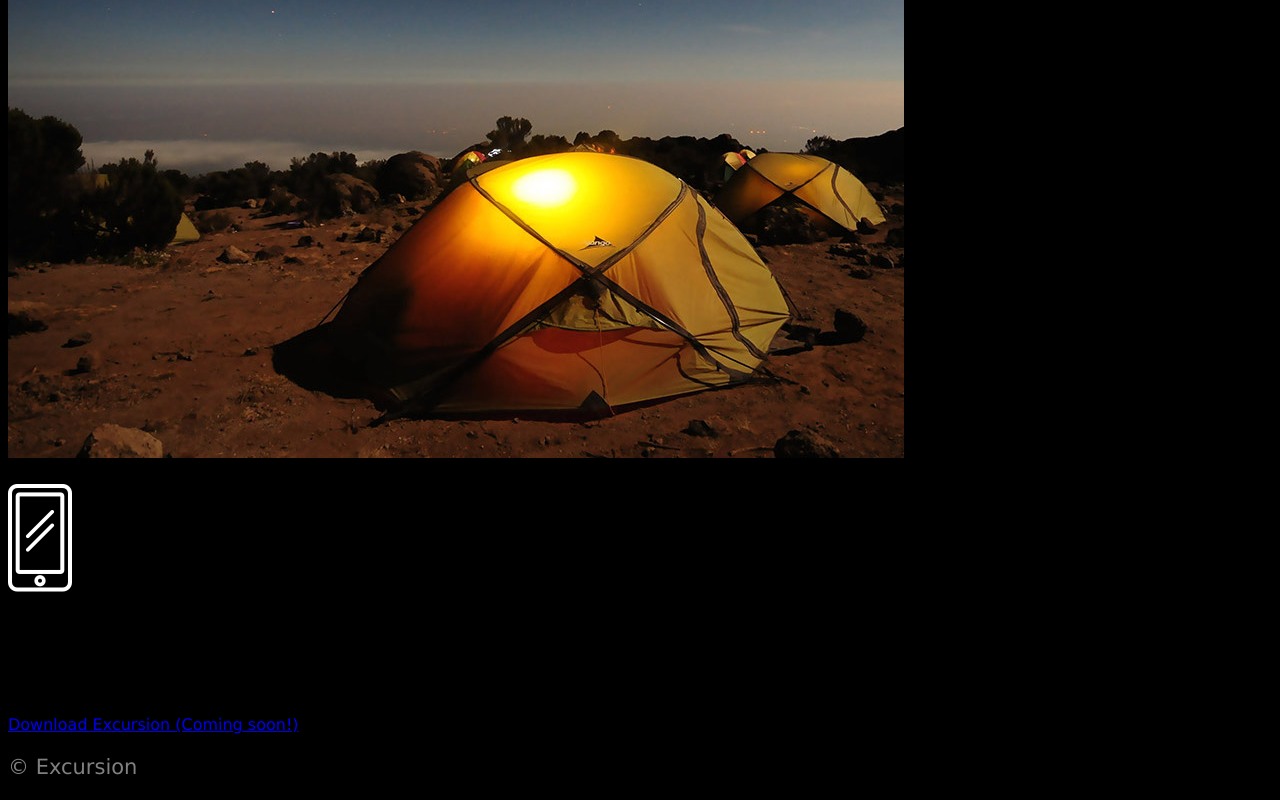
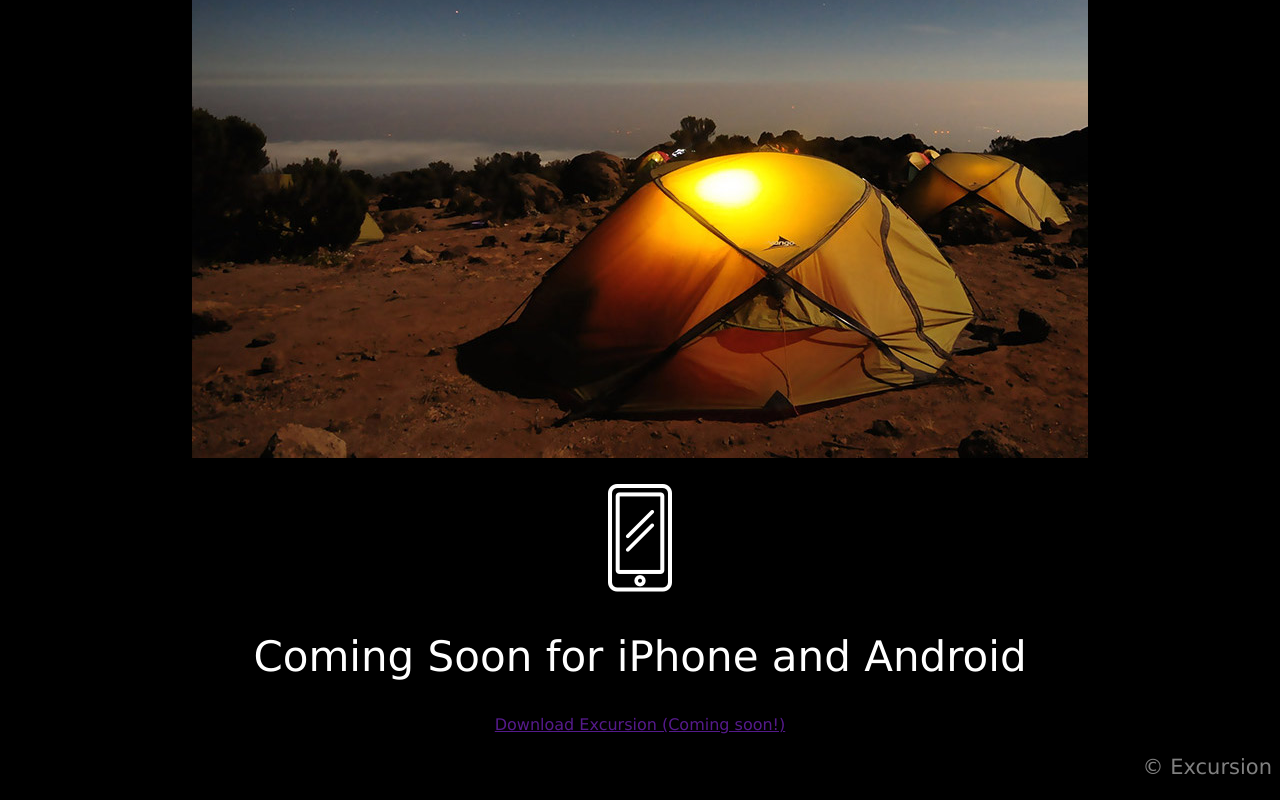
Before and after one commit to jemilac/excursion, a plain HTML site: page index.html in a window 1280 px wide. Shown: the part 1101-1901 px from the top of the page. Drawn offline with Linux system fonts and the light colour scheme.

Commit message:
Write full codes

```diff
--- a/index.html
+++ b/index.html
@@ -6,7 +6,7 @@
   </head>
   <body>
     <h1>Discover hidden places in the world around you</h1>
-    <a href="https://ifa4fgr7e8pgm571i408lfg8btg77j4of98265123kgr40rmggog.codecademy.cloud/#">Download Excursion (Coming soon!)</a><br />
+    <a href="">Download Excursion (Coming soon!)</a><br />
     <video width="404" height="720" autoplay loop>
       <source src="./resources/videos/excursion.mp4" type="video/mp4">
 Your browser does not support the video tag.
@@ -16,7 +16,7 @@ Your browser does not support the video tag.
     <p><img src="./resources/images/camp.jpg"></p>
     <p><img src="./resources/images/phone.png"></p>
     <h2>Coming Soon for iPhone and Android</h2>
-    <a href="https://ifa4fgr7e8pgm571i408lfg8btg77j4of98265123kgr40rmggog.codecademy.cloud/#">Download Excursion (Coming soon!)</a>
-    <p>&copy Excursion</p>
+    <a href="">Download Excursion (Coming soon!)</a>
+    <p class="footer">&copy Excursion</p>
   </body>
 </html>
--- a/resources/css/style.css
+++ b/resources/css/style.css
@@ -1,6 +1,6 @@
 body {
   font-family: Verdana;
-  align-items: center;
+  text-align: center;
   background-color: black;
 }
 
@@ -18,6 +18,7 @@ a {
 h2 {
   font-weight: 300;
   font-size: 42px;
+  color: white;
 }
 
 p {
```
